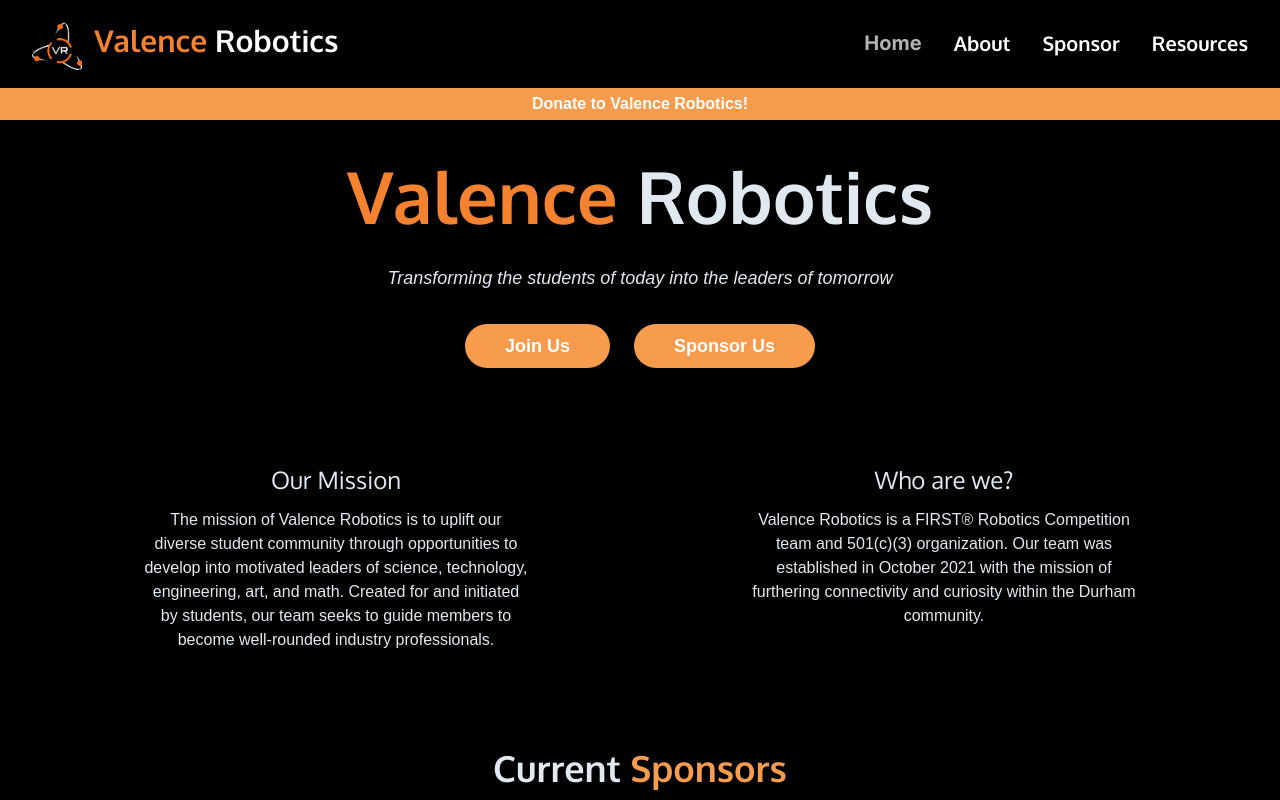
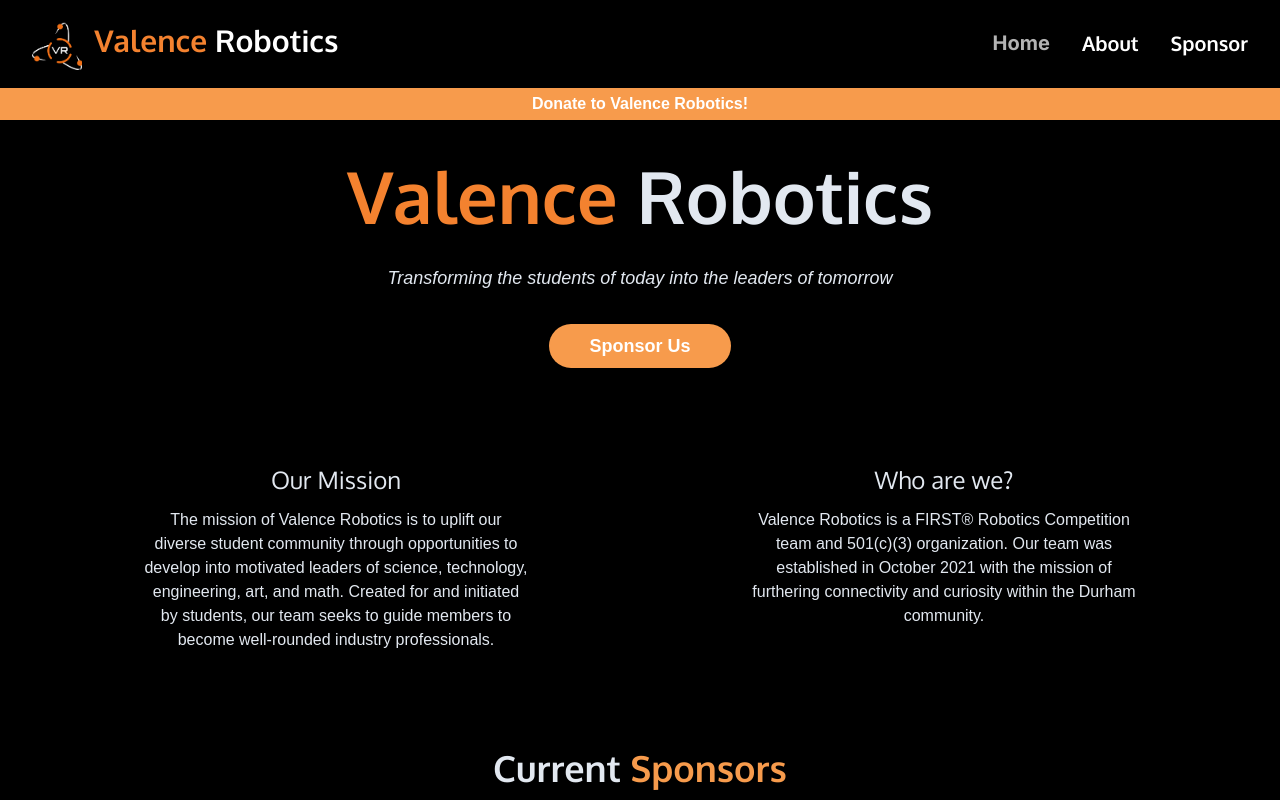
Before and after one commit to ValenceRobotics/www, a Next.js app: page / in a window 1280 px wide. Shown: the top 800 px of the page. Built offline with nearby package versions, Linux system fonts and the light colour scheme; a web font is replaced by a local one.

Commit message:
outreach updates

```diff
--- a/app/about/page.tsx
+++ b/app/about/page.tsx
@@ -43,7 +43,7 @@
           <div className="mt-20" />
           <OurTeam />
           <div className="mt-20" />
-          <InterestedInJoining />
+          {/* <InterestedInJoining /> */}
           {/* <MeetTheTeam /> */}
 
           <SimpleGrid
@@ -178,13 +178,13 @@
             Valence Robotics FRC Team 8429
           </p>
 
-          <div className="mt-8">
+          {/* <div className="mt-8">
             <Button
               text="Join Us"
               to="https://docs.google.com/forms/d/e/1FAIpQLSeLQs0lQfWemMqAMV-yV4p-2MpGGPK2U-7s2skTfnoMSWUepQ/viewform"
               dark={true}
             />
-          </div>
+          </div> */}
         </div>
       </div>
     </div>
--- a/app/page.tsx
+++ b/app/page.tsx
@@ -23,11 +23,11 @@
               </p>
 
               <div className="mt-8 flex justify-center gap-6">
-                <Button
+                {/* <Button
                   text="Join Us"
                   to="https://docs.google.com/forms/d/e/1FAIpQLSeLQs0lQfWemMqAMV-yV4p-2MpGGPK2U-7s2skTfnoMSWUepQ/viewform"
                   dark={true}
-                />
+                /> */}
                 <Button text="Sponsor Us" to="sponsor" dark={true} />
               </div>
             </div>
--- a/components/footer.tsx
+++ b/components/footer.tsx
@@ -36,13 +36,13 @@
               Get Involved
             </h1>
 
-            <Link
+            {/* <Link
               className="text-base font-para font-normal text-gray-800 hover:text-black hover:underline"
               href="https://docs.google.com/forms/d/e/1FAIpQLSeLQs0lQfWemMqAMV-yV4p-2MpGGPK2U-7s2skTfnoMSWUepQ/viewform"
             >
               Join the Team
             </Link>
-            <br />
+            <br /> */}
             <Link
               href="sponsor"
               className="text-base font-para font-normal text-gray-800 hover:text-black hover:underline"
--- a/components/navbar.tsx
+++ b/components/navbar.tsx
@@ -105,10 +105,10 @@
     label: "Sponsor",
     href: "/sponsor",
   },
-  {
+  /* {
     label: "Resources",
     href: "/resources",
-  },
+  }, */
   // {
   //     label: 'Camps',
   //     href: '/camps',
```
